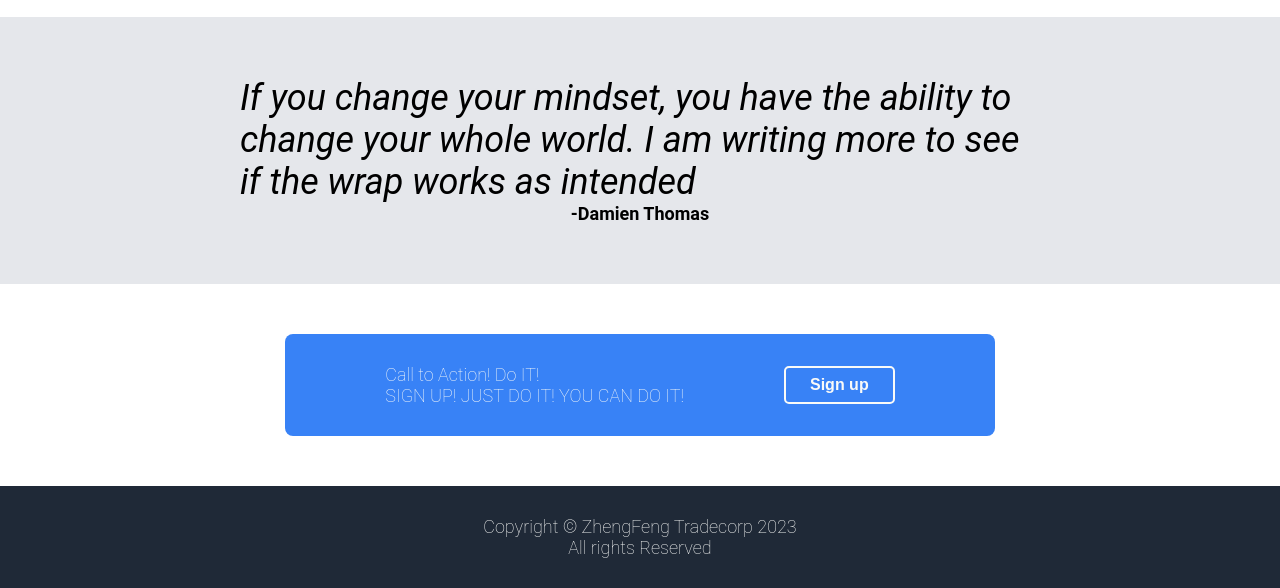
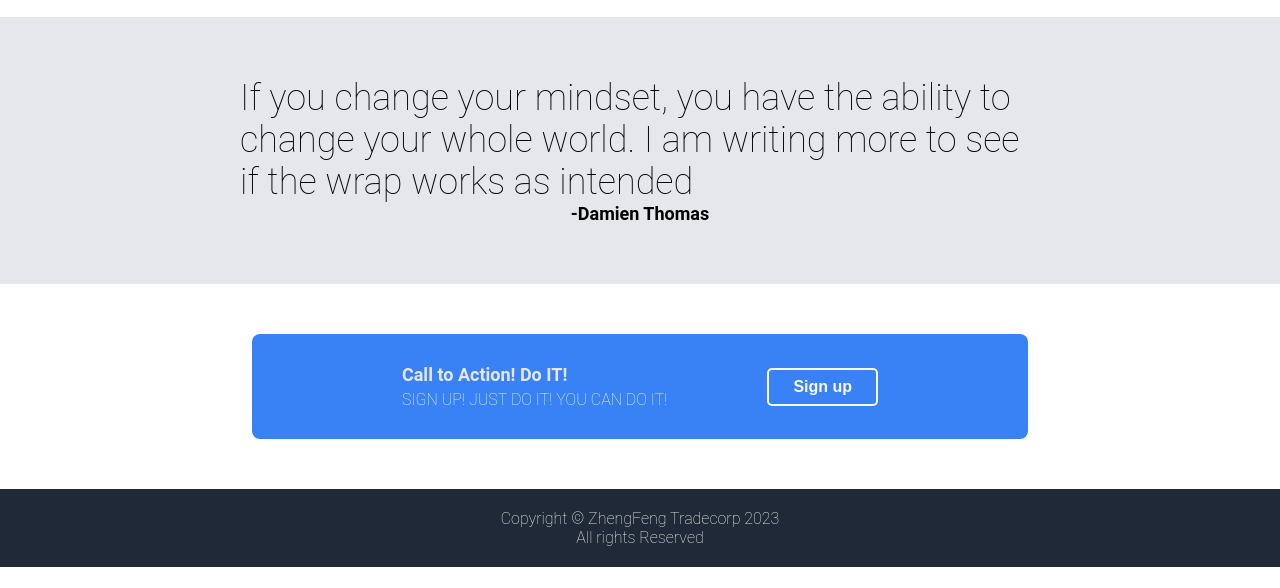
Before and after one commit to michaelma7/landingpage, a plain HTML site: page index.html in a window 1280 px wide. Shown: the part 738-1326 px from the top of the page. After the commit the page ends 1305 px from the top, so only its background shows below. Drawn offline with Linux system fonts and the light colour scheme.

Commit message:
1.0 css
finalized css for 1.0

```diff
--- a/styles.css
+++ b/styles.css
@@ -113,9 +113,10 @@ button {
 
 .quote {
     font-size: 36px;
-    font-style: italic;
+    font-style: light italic;
     max-width: 800px;
     align-self: center;
+    font-weight: lighter;
 }
 
 .attribute {
@@ -136,23 +137,24 @@ button {
     background-color: #3882F6;
     align-items: center;
     border-radius: 8px;
-    padding: 30px 100px;
+    padding: 30px 150px;
 }
 
 .words{
     flex-direction: column;
     padding-right: 100px;
+    gap: 5px;
 }
 
 .footer {
     flex: 1;
     align-items: center;
     flex-direction: column;
-    padding: 30px;
+    padding: 20px;
 }
 
-.statement span {
-    font-size: 20px;
+span.statement {
+    font-size: 18px;
     font-weight: 600;
 }
 
@@ -175,10 +177,10 @@ button#bottom {
     border: 2px solid #F9FAF8;
 }
 
-a, span {
+a, span, .statement {
     color: #E5E7EB;
-    font-size: 18px;
-    font-weight: 200;
+    font-size: 16px;
+    font-weight: 100;
 }
 
 .carousel, .end {
```
